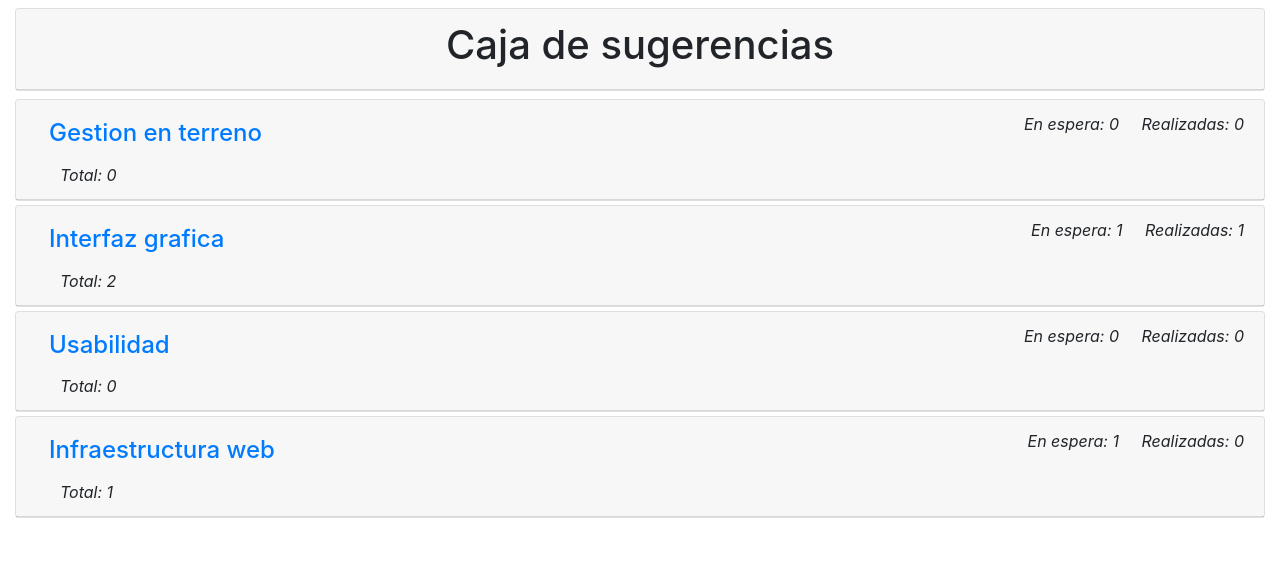
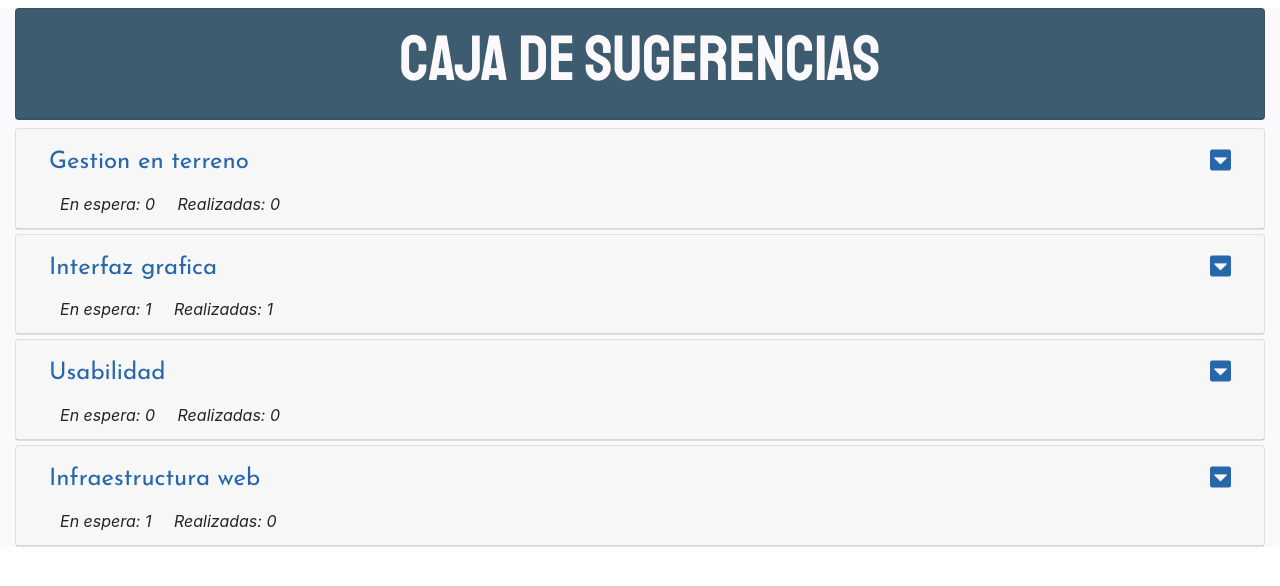
Before and after one commit to bryan-menendez/mvn_suggestion_box, a Django app: page / in a window 1280 px wide. Shown: the top 586 px of the page. Run offline with Django 3.2, Linux system fonts and the light colour scheme; data comes from the database, SQL or seed files in the repository; some libraries are stand-ins or nearby versions.

Commit message:
css fonts and colors base

```diff
--- /dev/null
+++ b/box/static/box/css/mvn_box.css
@@ -0,0 +1,43 @@
+.main-bg {
+    background-color: #FBF9FB;
+}
+
+a, p {
+    font-family: 'Josefin Sans', serif;
+}
+
+.implemented-sug {
+    background-color: #bfe9a7;
+}
+
+.pending-sug {
+    background-color: #D3E9F8;
+}
+
+.sug-title{
+    font-size: 18px;
+}
+
+.title-card {
+    background-color: #405F74;
+}
+
+.title-text {
+    font-family: 'Staatliches', serif;
+    font-size: 64px;
+    color: #FBF9FB;
+}
+
+.btn-link {
+    color: #2666ab;
+}
+
+.btn-primary, .btn-primary:hover, .btn-primary:active, .btn-primary:visited {
+    background-color: #acbac3 !important;
+}
+
+FBF9FB
+939F94
+ACBAC3
+CB8C37
+7C7B7C
--- a/box/templates/box/index.html
+++ b/box/templates/box/index.html
@@ -1,5 +1,5 @@
 {% load poll_extras %}
-
+{% load static %}
 <!DOCTYPE html>
 <html lang="en">
 <head>
@@ -9,12 +9,15 @@
     <title>Showcase</title>
     <link rel="stylesheet" href="https://cdn.jsdelivr.net/npm/bootstrap@4.6.0/dist/css/bootstrap.min.css" integrity="sha384-B0vP5xmATw1+K9KRQjQERJvTumQW0nPEzvF6L/Z6nronJ3oUOFUFpCjEUQouq2+l" crossorigin="anonymous">
     <link rel="stylesheet" href="https://use.fontawesome.com/releases/v5.14.0/css/all.css" integrity="sha384-HzLeBuhoNPvSl5KYnjx0BT+WB0QEEqLprO+NBkkk5gbc67FTaL7XIGa2w1L0Xbgc" crossorigin="anonymous">
+    <link rel="stylesheet" href="{% static 'box/css/mvn_box.css' %}">
+    <link rel="stylesheet" href="https://fonts.googleapis.com/css?family=Staatliches">
+    <link rel="stylesheet" href="https://fonts.googleapis.com/css?family=Josefin Sans">
 </head>
 <body>
-    <div class="container-fluid">
-        <div class="card my-2">
+    <div class="container-fluid main-bg">
+        <div class="card my-2 title-card">
             <div class="card-header text-center">
-                <p class="h1">Caja de sugerencias</p>
+                <p class="h1 title-text">CAJA DE SUGERENCIAS</p>
             </div>
         </div>
 
@@ -22,17 +25,14 @@
             <div class="card my-1">
                 <div class="card-header">
                     <div class="row">
-                        <div class="col-8">
+                        <div class="col">
                             <a class="btn btn-link btn-block text-left" data-toggle="collapse" href="#datosCat{{cat.id}}" role="button" aria-expanded="false" aria-controls="collapseExample">
-                                <div class="h4">{{cat.title}}</div>
+                                <div class="h4">{{cat.title}}
+                                    <i class="fas fa-caret-square-down float-right"></i>
+                                </div>
+
                             </a>
                             <div class="ml-4">
-                                <em>Total: {{cat.suggestions.all.count}}</em>
-                            </div>
-                        </div>
-
-                        <div class="col">
-                            <div class="float-right">
                                 <em>En espera: {{cat|pending_suggestions}}</em> &nbsp;&nbsp;&nbsp;
                                 <em>Realizadas: {{cat|implemented_suggestions}}</em>
                             </div>
@@ -51,14 +51,15 @@
 
                     {% for sug in cat.suggestions.all %}
                         <div class="card my-1 mx-3" >
-                            <div class="card-header">
+                            {% if sug.is_implemented %}
+                                <div class="card-header implemented-sug">
                                     <div>
-                                    <a class="btn btn-link btn-block text-left" data-toggle="collapse"
+                                        <a class="btn btn-link btn-block text-left sug-title" data-toggle="collapse"
                                         href="#datosSug{{sug.id}}" role="button" aria-expanded="false" aria-controls="collapseExample">
                                             {{sug.title}}
-                                        {% if sug.is_implemented %} <i class="fas fa-check-circle"></i> &nbsp; {% endif %}
+                                            <i class="fas fa-check-circle"></i> &nbsp;
+                                            <i class="fas fa-caret-square-down float-right"></i>
                                         </a>
-                                    <i class="fa-solid fa-square-caret-down float-right"></i>
                                     </div>
                                     <div class="ml-4">
                                         <a>Propuesta por {{sug.owner.username}}</a>
@@ -67,8 +68,25 @@
                                         </div>
                                     </div>
                                 </div>
+                            {% else %}
+                                <div class="card-header pending-sug">
+                                    <div>
+                                        <a class="btn btn-link btn-block text-left sug-title" data-toggle="collapse"
+                                        href="#datosSug{{sug.id}}" role="button" aria-expanded="false" aria-controls="collapseExample">
+                                            {{sug.title}}
+                                            <i class="fas fa-caret-square-down float-right"></i>
+                                        </a>
+                                    </div>
+                                    <div class="ml-4">
+                                        <a>Propuesta por {{sug.owner.username}}</a>
+                                        <div class="float-right">
+                                            <i class="far fa-heart"> {{sug.votes.count}}</i>
+                                        </div>
+                                    </div>
+                                </div>
+                            {% endif %}
                             <div class="collapse" id="datosSug{{sug.id}}">
-                                <div class="card-body">
+                                <div class="card-body ml-4">
                                     <p>{{sug.desc}}</p>
                                 </div>
                             </div>
--- a/mvn_suggestion_box/settings.py
+++ b/mvn_suggestion_box/settings.py
@@ -10,6 +10,7 @@ For the full list of settings and their values, see
 https://docs.djangoproject.com/en/3.2/ref/settings/
 """
 
+import os
 from pathlib import Path
 
 # Build paths inside the project like this: BASE_DIR / 'subdir'.
@@ -121,6 +122,9 @@ USE_TZ = True
 
 STATIC_URL = '/static/'
 
+STATICFILES_DIRS = (
+    os.path.join(BASE_DIR, 'static'),
+)
 # Default primary key field type
 # https://docs.djangoproject.com/en/3.2/ref/settings/#default-auto-field
 
```
Lines whose indentation alone changed are shown as unchanged.
